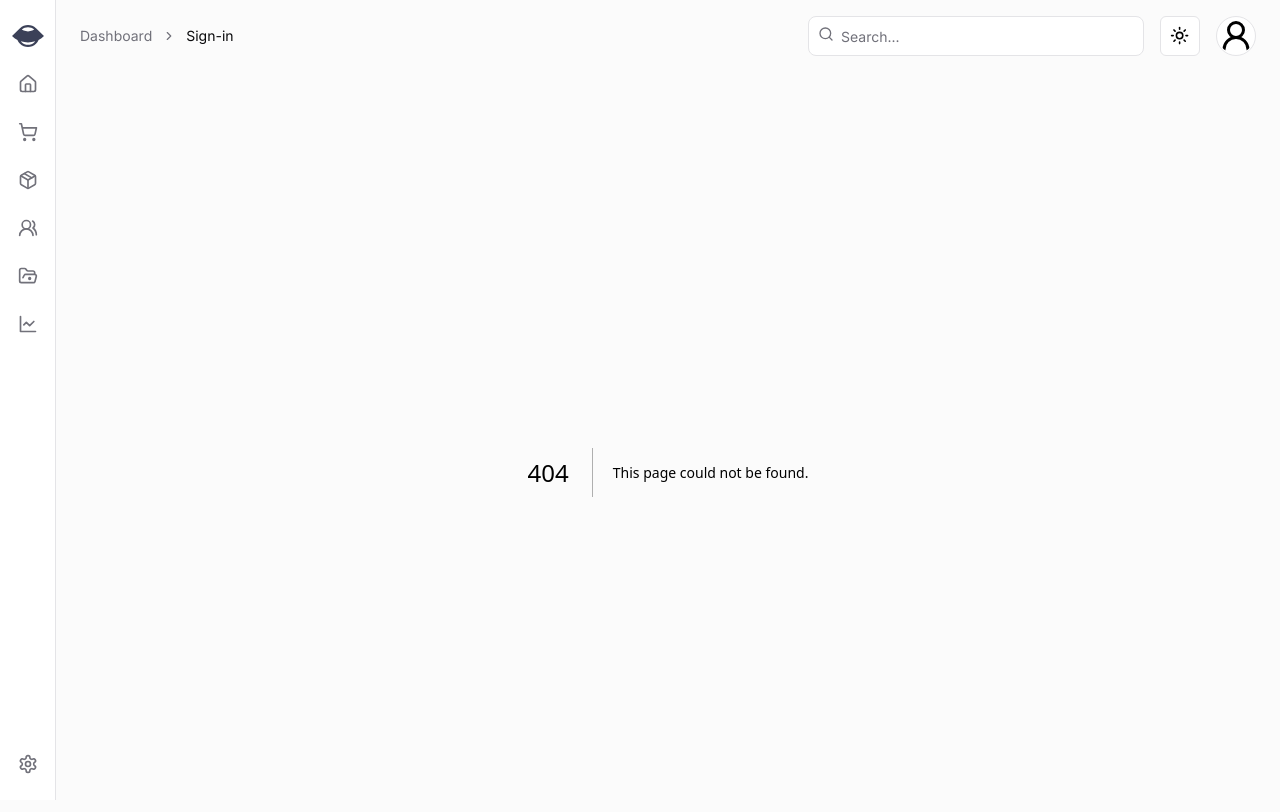
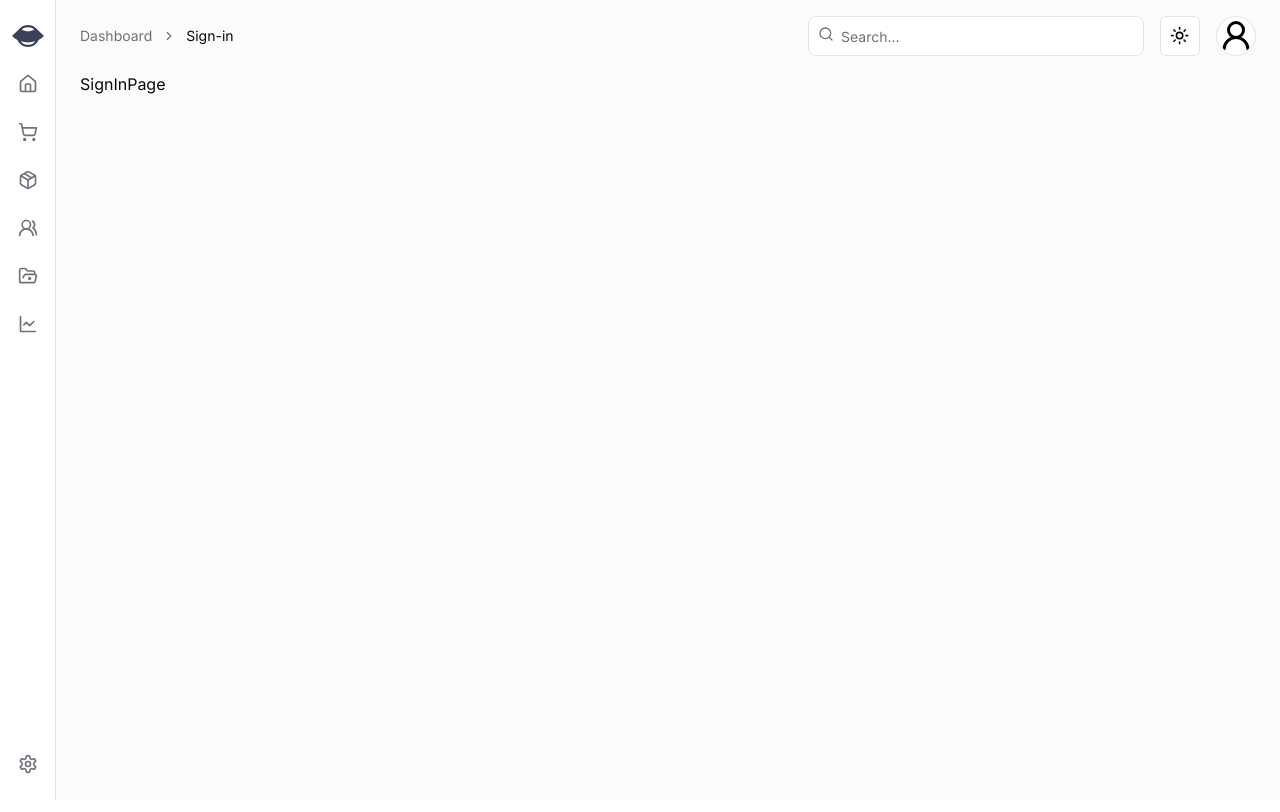
Before and after one commit to mayoljojo/storehouse, a Next.js app: page /sign-in in a window 1280 px wide. Before the commit this address had no page. Shown: the top 812 px of the page. Built offline with nearby package versions, Linux system fonts and the light colour scheme.

Commit message:
Fixed next themes hydration error.

```diff
--- /dev/null
+++ b/app/(auth)/sign-in/page.tsx
@@ -0,0 +1,5 @@
+function SignInPage() {
+  return <div>SignInPage</div>;
+}
+
+export default SignInPage;
--- /dev/null
+++ b/app/(auth)/sign-up/page.tsx
@@ -0,0 +1,5 @@
+function SignUpPage() {
+  return <div>SignUpPage</div>;
+}
+
+export default SignUpPage;
--- a/components/providers/theme-provider.tsx
+++ b/components/providers/theme-provider.tsx
@@ -5,5 +5,16 @@ import { ThemeProvider as NextThemesProvider } from "next-themes";
 import { type ThemeProviderProps } from "next-themes/dist/types";
 
 export function ThemeProvider({ children, ...props }: ThemeProviderProps) {
+  const [mounted, setMounted] = React.useState(false);
+
+  // useEffect only runs on the client, so now we can safely show the UI
+  React.useEffect(() => {
+    setMounted(true);
+  }, []);
+
+  if (!mounted) {
+    return <>{children}</>;
+  }
+
   return <NextThemesProvider {...props}>{children}</NextThemesProvider>;
 }
```
